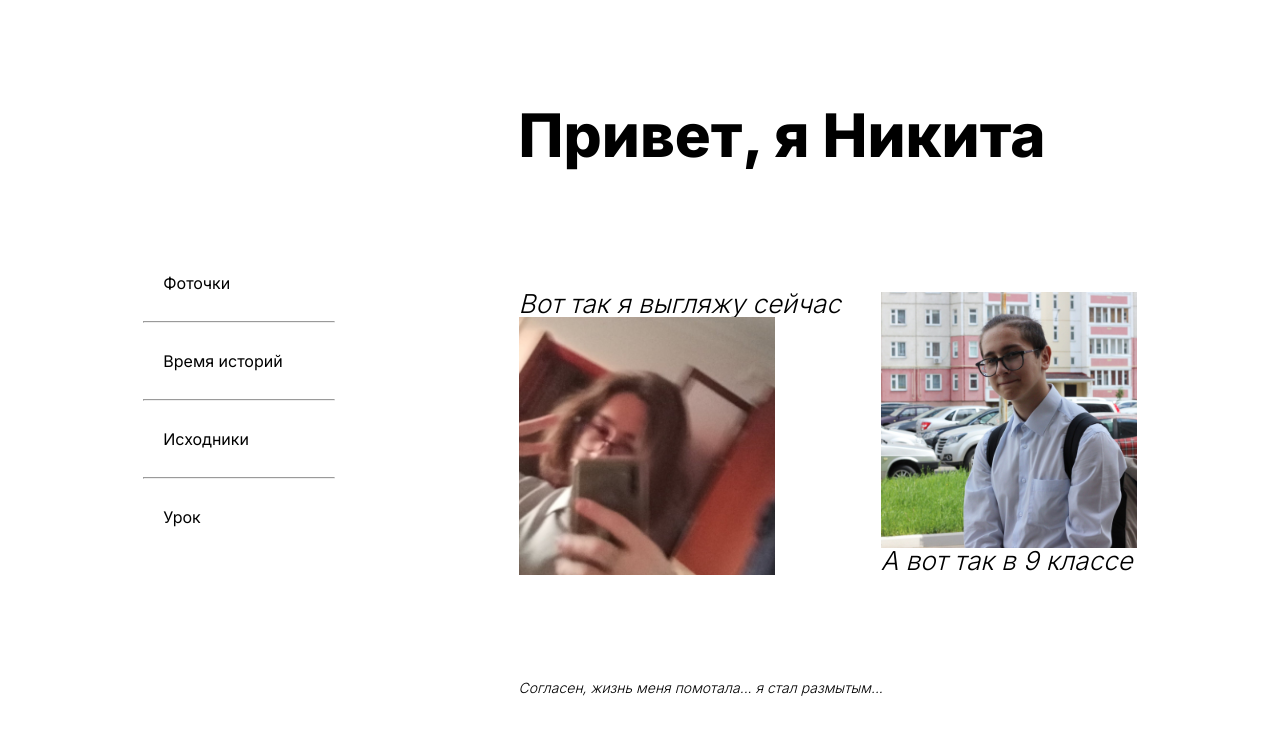
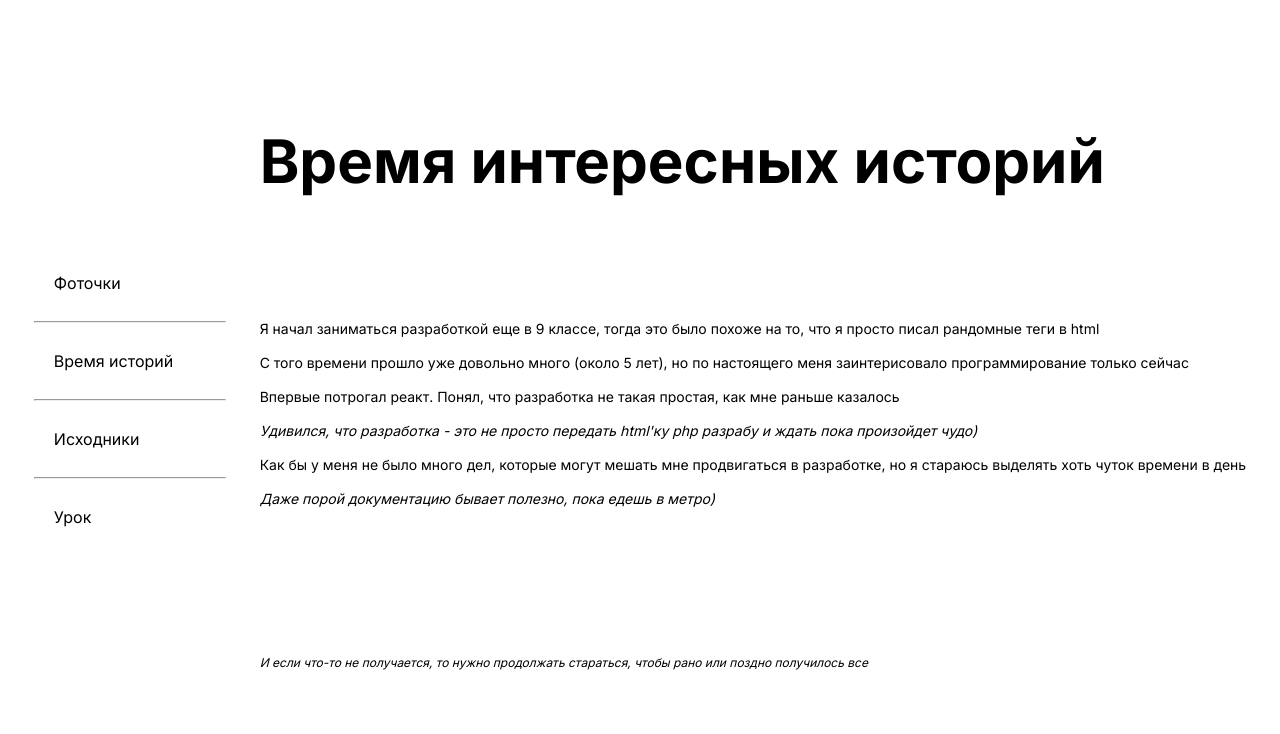
Before and after one commit to SashokNaSteroidah/ya-practicum, a React (Vite) app: page /about in a window 1280 px wide. Shown: the top 734 px of the page. Built offline with nearby package versions, Linux system fonts and the light colour scheme.

Commit message:
add new block "About"

```diff
--- a/package.json
+++ b/package.json
@@ -10,10 +10,12 @@
     "preview": "vite preview"
   },
   "dependencies": {
+    "@react-buddy/ide-toolbox": "^2.4.0",
+    "@types/react-router-dom": "^5.3.3",
     "react": "^18.2.0",
     "react-dom": "^18.2.0",
-    "sass": "^1.66.1",
-    "@react-buddy/ide-toolbox": "^2.4.0"
+    "react-router-dom": "^6.16.0",
+    "sass": "^1.66.1"
   },
   "devDependencies": {
     "@types/react": "^18.2.15",
--- a/src/App.tsx
+++ b/src/App.tsx
@@ -1,18 +1,22 @@
 import React from 'react'
 import PhotoGallery from "./components/photoGallery/PhotoGallery";
 import Menu from "./components/UI/Menu";
+import {Route, Routes} from "react-router-dom";
+import About from "./components/About/About";
 
 
-function App() {
+const App = () => {
 
 
     return (
         <main className="app-block">
-            <Menu />
-            <PhotoGallery/>
-            {/*<About/>*/}
-            {/*<SourceCode/>*/}
-            {/*<VideoGallary/>*/}
+            <Menu/>
+            <Routes>
+                <Route path="/" element={<PhotoGallery/>}/>
+                <Route path="/about" element={<About/>}/>
+                {/*<SourceCode/>*/}
+                {/*<VideoGallery/>*/}
+            </Routes>
         </main>
     )
 }
--- /dev/null
+++ b/src/components/About/About.tsx
@@ -0,0 +1,37 @@
+import React from 'react';
+import styles from './about.module.sass'
+
+const About = () => {
+    return (
+        <section className={styles.about_container}>
+            <h1>Время интересных историй</h1>
+            <article>
+                <p>
+                    Я начал заниматься разработкой еще в 9 классе, тогда это было похоже на то, что я просто писал
+                    рандомные теги в html
+                </p>
+                <p>
+                    С того времени прошло уже довольно много (около 5 лет), но по настоящего меня заинтерисовало
+                    программирование только сейчас
+                </p>
+                <p>
+                    Впервые потрогал реакт. Понял, что разработка не такая простая, как мне раньше казалось
+                </p>
+                <p className={styles.italian}>Удивился, что разработка - это не просто передать html'ку php разрабу и
+                    ждать пока произойдет чудо)</p>
+                <p>
+                    Как бы у меня не было много дел, которые могут мешать мне продвигаться в разработке, но я стараюсь
+                    выделять хоть чуток времени в день
+                </p>
+                <p className={styles.italian}>
+                    Даже порой документацию бывает полезно, пока едешь в метро)
+                </p>
+            </article>
+            <span className={styles.italian}>
+                И если что-то не получается, то нужно продолжать стараться, чтобы рано или поздно получилось все
+            </span>
+        </section>
+    );
+};
+
+export default About;
--- /dev/null
+++ b/src/components/About/about.module.sass
@@ -0,0 +1,14 @@
+.about_container
+  height: 100vh
+  display: flex
+  flex-direction: column
+  justify-content: space-evenly
+  h1
+    font-size: 60px
+  p
+    margin: 0 0 20px 0
+    font-size: 14px
+
+.italian
+  font-style: italic
+  font-size: 12px
--- a/src/components/UI/Menu.tsx
+++ b/src/components/UI/Menu.tsx
@@ -1,20 +1,21 @@
-import React from 'react';
+import React, {FC} from 'react';
 import styles from "./menu.module.sass"
+import {Link} from "react-router-dom";
 
-const Menu:FC = () => {
+const Menu: FC = () => {
 
 
     return (
         <aside className={styles.menu}>
-            <ul>
-                <li >Фоточки</li>
+            <nav>
+                <Link to={'/'}>Фоточки</Link>
                 <hr/>
-                <li>Время историй</li>
+                <Link to={'/about'}>Время историй</Link>
                 <hr/>
-                <li>Исходники</li>
+                <Link>Исходники</Link>
                 <hr/>
-                <li>Урок</li>
-            </ul>
+                <Link>Урок</Link>
+            </nav>
         </aside>
     );
 };
--- a/src/components/UI/menu.module.sass
+++ b/src/components/UI/menu.module.sass
@@ -1,9 +1,13 @@
 .menu
   width: 15vw
+  a
+    color: black
+    text-decoration: none
   hr
     color: red
     background: red
-  li
+  a
+    display: block
     padding: 20px 0 20px 20px
     margin: 10px 0
     transition: .2s
--- a/src/main.tsx
+++ b/src/main.tsx
@@ -2,9 +2,12 @@ import React from 'react'
 import ReactDOM from 'react-dom/client'
 import App from './App.tsx'
 import './style/style.sass'
+import {BrowserRouter} from "react-router-dom";
 
 ReactDOM.createRoot(document.getElementById('root')!).render(
   <React.StrictMode>
-    <App />
+      <BrowserRouter>
+          <App />
+      </BrowserRouter>
   </React.StrictMode>,
 )
```
Also changed, not shown: 2 other files (tests, documents, lock files or other folders).
